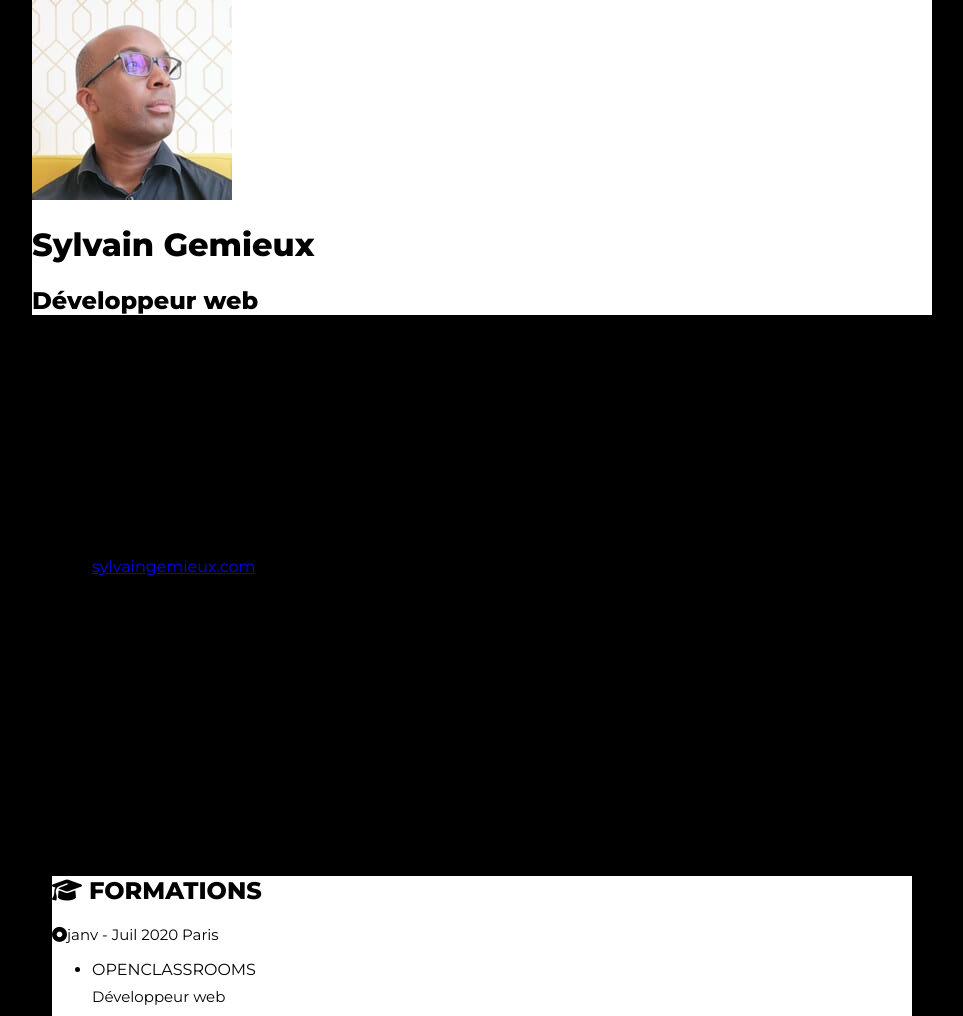
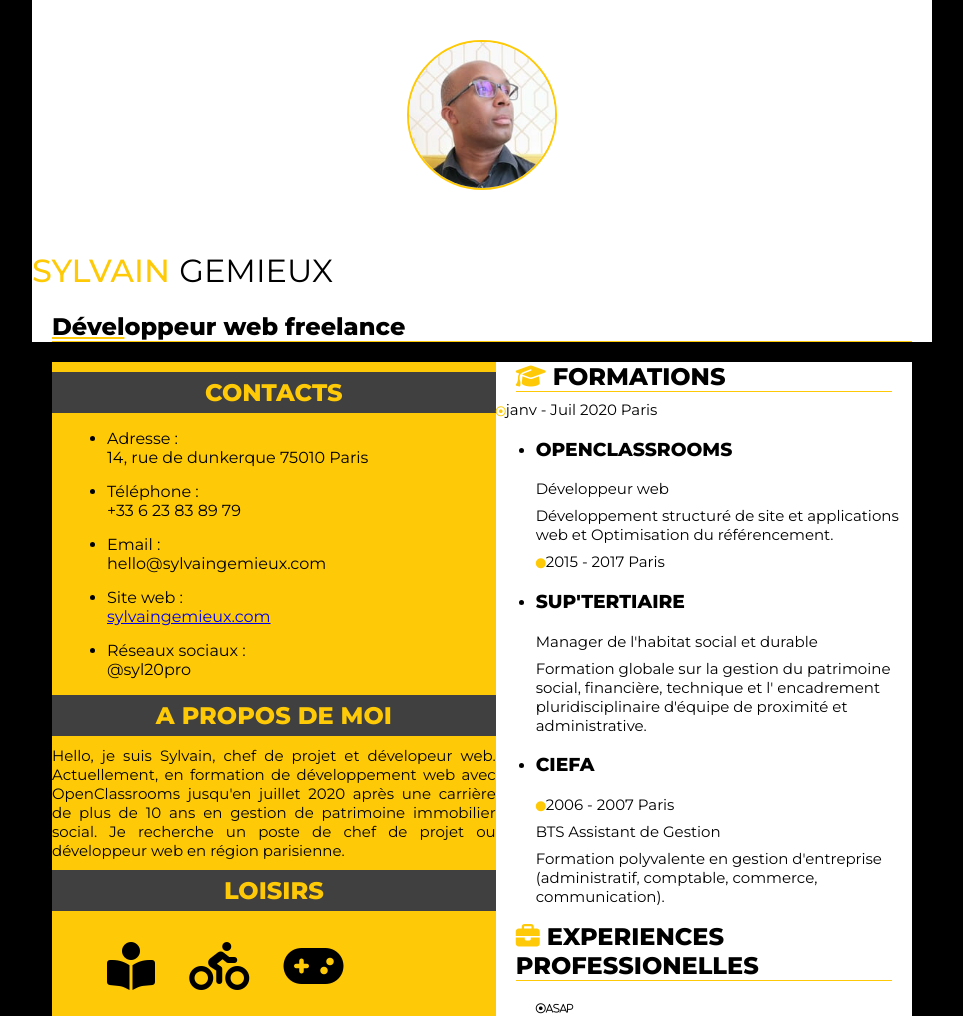
Before and after one commit to syl20pro/cv.oc, a website: page index.html in a window 1280 px wide. Shown: the top 1016 px of the page, without its empty margins (158-1121 px from the left). Drawn offline with Linux system fonts and the light colour scheme.

Commit message:
MAJ CSS + readme

```diff
--- a/css/styles.css
+++ b/css/styles.css
@@ -11,7 +11,7 @@ Auteur : sylvain gemieux alias syl20pro */
 
 /* General */
 
-@import url('https://fonts.googleapis.com/css?family=Montserrat:400,800&display=swap');
+@import url('https://fonts.googleapis.com/css?family=Montserrat:400,500,800&display=swap');
 
 *{
     box-sizing: border-box;
@@ -21,7 +21,7 @@ Auteur : sylvain gemieux alias syl20pro */
 
 #bloc-page {
   width: auto;
-  height:1080px;
+  height: 1080px;
   background-color: #000;
 }
 
@@ -49,18 +49,96 @@ p{
 }
 
 .bold {
-    font-weight: 600;
+    font-weight: 400;
 }
 
 .main-content{
     background-color: #ffffff;
 }
 
+.items-yellow {
+    color: var(--first-color);
+}
+
 /* Header */
+
+header {
+    background-color: #ffffff;
+}
+
+.title h1, h2 {
+    margin: 0 15px;
+}
+
+.name {
+    color: var(--first-color);
+    font-weight: 500;
+}
+
+.surname {
+    font-weight: lighter;
+}
+
+.name-underline {
+    text-decoration: underline var(--first-color);
+}
+.photo-profil {
+    padding: 40px;
+}
+
+.photo-profil img{
+    width: 150px;
+    display: block;
+    border: 2px solid var(--first-color);
+    border-radius: 50%;
+    margin-right: auto;
+    margin-left: auto;
+}
 
 /* A propos */
 
+.aside-infos {
+    background-color: var(--first-color);
+    text-align: justify;
+}
+
+.aside-infos h2 {
+    text-align: center;
+    color: var(--first-color);
+    background-color: var(--second-color);
+    margin: 10px 0px;
+    padding: 6px 0;
+}
+
+.aside-infos ul li {
+    margin: 15px;
+}
+
+.icons-hobbies {
+    align-content: center;
+}
+
 /* Formations / Expériences */
+
+.main-content h2 {
+    border-bottom: 1px solid var(--first-color);
+    margin: 0 20px;
+    color: black;
+    margin: 0 20px;
+}
+
+.main-content h2 i {
+    margin-right: 25px;
+}
+
+.main-content i {
+    color: var(--first-color);
+}
+
+.main-content .fa-dot-circle,
+.main-content .fa-circle {
+    font-size: 10px;
+}
 
 /* Recommandations */
 
--- a/index.html
+++ b/index.html
@@ -25,19 +25,19 @@
       <!-- Header -->
       <header class="main-content">
         <div class="photo-profil">
-          <img class="responsive-img circle" src="img/profile.jpg" alt="photo de sylvain gemieux">
+          <img src="img/profile.jpg" alt="photo de sylvain gemieux">
         </div>
         <div class="main-title">
-          <h1><span class="">Sylvain</span> Gemieux</h1>
-          <h2 class="bold"><span class="underline">Dével</span>oppeur web</h2>
+          <h1><span class="name">SYLVAIN</span> <span class="surname">GEMIEUX</span></h1>
+          <h2><span class="name-underline">Dével</span>oppeur web freelance</h2>
         </div>
       </header>
 
-      <div class=row>
-        <div class="container">
+      <div class="container">
+        <div class="row">
 
-                  <div class="col s4">
-                    <aside class="card-panel amber lighten-1">
+                  <div class="aside-infos">
+                    <aside class="">
                       <!--Section contact-->
                       <section>
 
@@ -62,7 +62,7 @@
                       <!--Section loisirs-->
                       <section>
                         <h2>LOISIRS</h2>
-                        <ul>
+                        <ul class="icons-hobbies">
                           <li class="fas fa-book-reader fa-3x"> </li>
                           <li class="fas fa-biking fa-3x"> </li>
                           <li class="fas fa-gamepad fa-3x"> </li>
@@ -76,24 +76,24 @@
           <!--Section Formations-->
           <div class="main-content">
           <section>
-            <h2><span class="fas fa-graduation-cap"></span> FORMATIONS</h2>
+            <h2><span class="fas fa-graduation-cap items-yellow"></span> FORMATIONS</h2>
             <div class="date-city">
-              <p><span class="fas fa-dot-circle text-yellow"> </span>janv - Juil 2020 Paris</p>
+              <p><span class="far fa-dot-circle items-yellow"> </span>janv - Juil 2020 Paris</p>
             </div>
             <ul class="resume-content">
-              <li>OPENCLASSROOMS</li>
+              <li><h3>OPENCLASSROOMS</h3></li>
               <p class="resume-description">Développeur web</p>
               <p>Développement structuré de site et applications web et Optimisation du référencement.</p>
               <div class="date-city">
-                <p><span class="fas fa-circle text-yellow"> </span>2015 - 2017 Paris</p>
+                <p><span class="fas fa-circle items-yellow"> </span>2015 - 2017 Paris</p>
               </div>
-              <li>SUP'TERTIAIRE</li>
+              <li><h3>SUP'TERTIAIRE</h3></li>
               <p class="resume-description">Manager de l'habitat social et durable</p>
               <p>Formation globale sur la gestion du patrimoine social, financière, technique et l' encadrement pluridisciplinaire
                 d'équipe de proximité et administrative.</p>
-              <li>CIEFA</li>
+              <li><h3>CIEFA</h3></li>
               <div class="date-city">
-                <p><span class="fas fa-circle text-yellow"> </span>2006 - 2007 Paris</p>
+                <p><span class="fas fa-circle items-yellow"> </span>2006 - 2007 Paris</p>
               </div>
               <p class="resume-description">BTS Assistant de Gestion</p>
               <p>Formation polyvalente en gestion d'entreprise (administratif, comptable, commerce, communication).</p>
@@ -102,14 +102,14 @@
 
           <!--Section Expériences professionnelles-->
           <section>
-            <h2><span class="fas fa-briefcase"></span> EXPERIENCES PROFESSIONELLES</h2>
+            <h2><span class="fas fa-briefcase items-yellow"></span> EXPERIENCES PROFESSIONELLES</h2>
             <ul class="resume-content">
-              <li>ASAP</li>
+              <li class="far fa-dot-circle">ASAP</li>
               <p class="resume-description">Développeur web</p>
               <p>Développement structuré de site web HTML, CSS, JS et intégration de maquette. Optimisation du référencement,
                 création d'une base de données en assurant les opérations CRUD via un webservice associé, création d'une "Single
                 Page Application" SPA fournissant un contenu personnalisé</p>
-              <li>FREELANCE</li>
+              <li class="fas fa-circle">FREELANCE</li>
               <p class="resume-description">Manager de l'habitat social et durable</p>
               <p>Formation globale sur la gestion du patrimoine social, financière, technique et l' encadrement pluridisciplinaire
                 d'équipe de proximité et administrative.</p>
@@ -118,7 +118,7 @@
 
           <!--Section Recommandations-->
           <section class="main-content">
-            <h2><span class="fas fa-pencil-alt"></span> RECOMMANDATIONS</h2>
+            <h2><span class="fas fa-pencil-alt items-yellow"></span> RECOMMANDATIONS</h2>
             <div class="col s6 m6">
               <div class="card">
                 <p>Nour F.</p>
```
Also changed, not shown: README.md.
